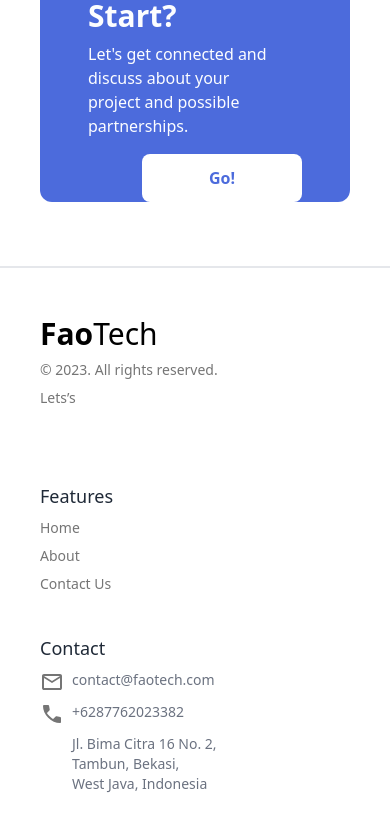
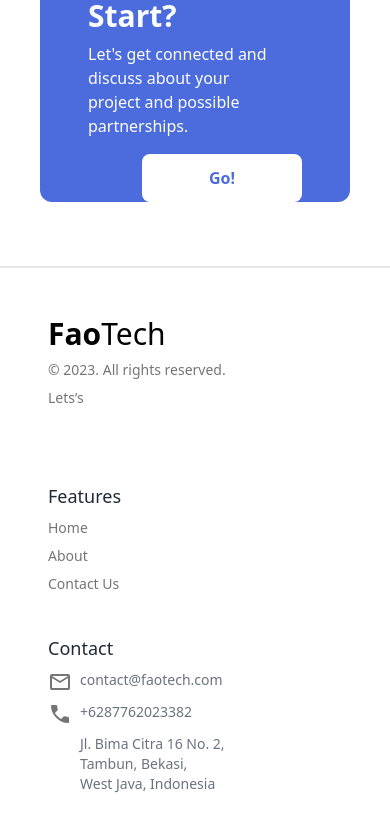
Before and after one commit to fao30/faotech-frontend, a React (Create React App) app: page /about in a window 390 px wide. Shown: the part 4059-4889 px from the top of the page. Built offline with nearby package versions, Linux system fonts and the light colour scheme; some icons are missing.

Commit message:
footer positioning

```diff
--- a/src/components/Footer.js
+++ b/src/components/Footer.js
@@ -13,7 +13,7 @@ const Footer = () => {
   };
   return (
     <div class="bg-white text-base-content border-t-2 ">
-      <footer class="footer pl-10 py-12 lg:px-38 md:px-18 flex flex-wrap justify-between">
+      <footer class="footer py-12 pl-12 lg:px-38 md:px-18 flex flex-wrap justify-between">
         <div class="w-4/6">
           <div class="font-title text-black inline-flex text-3xl">
             <span class="font-extrabold">Fao</span> <span>Tech</span>
```
